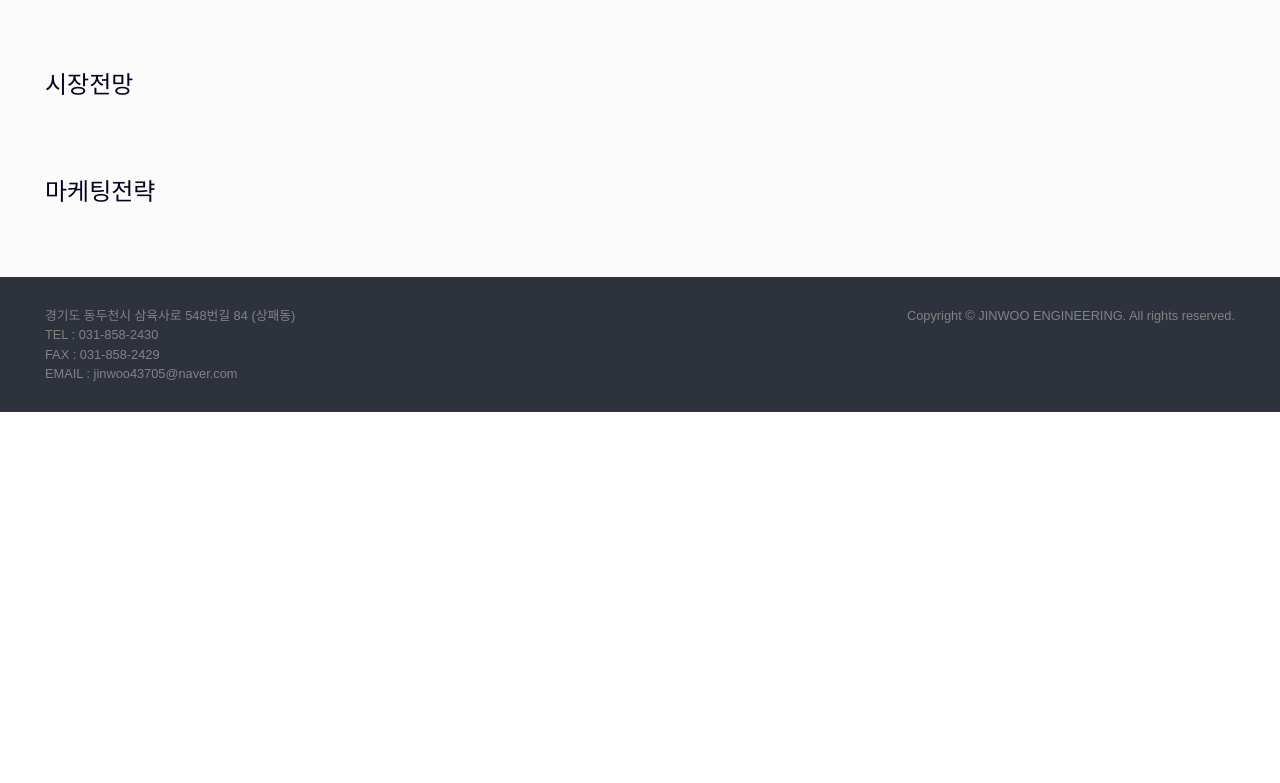
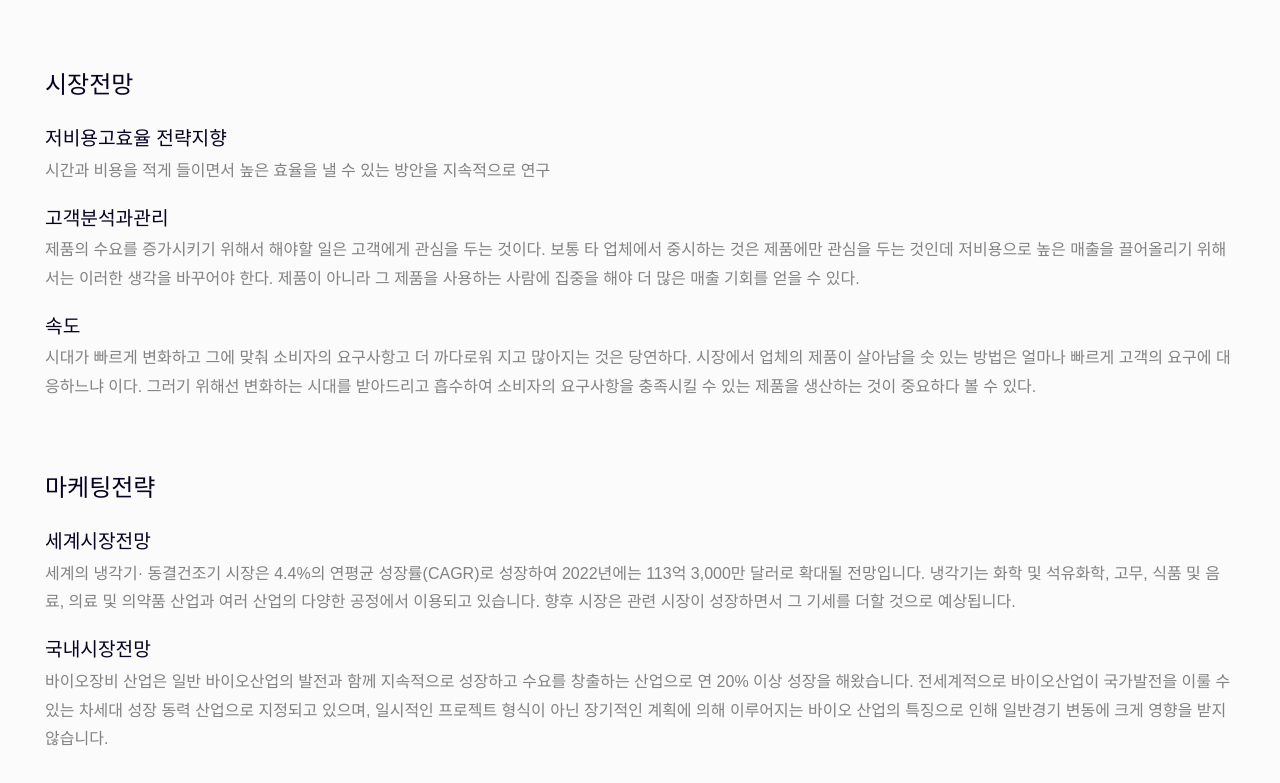
Before and after one commit to jinwoo-engineering/jinwoo-engineering.github.io, a website: page src/sales.html in a window 1280 px wide. Shown: the part 437-1220 px from the top of the page. Before the commit the page ends 849 px from the top, so only its background shows below. Drawn offline with nearby package versions, Linux system fonts and the light colour scheme; files that its build step writes are made by us from their sources.

Commit message:
Add sales

```diff
--- a/src/sales.html
+++ b/src/sales.html
@@ -20,7 +20,7 @@
 		<div class="header-inner">
 			<div data-component="gnb"></div>
 			<div class="header-titles">
-				<h2 class="header-title">사업소개</h2>
+				<h2 class="header-title">매출계획</h2>
 				<div class="header-menu">
 					<a href="#section01" class="__link">예상매출액</a> |
 					<a href="#section02" class="__link">시장전망</a> |
@@ -70,9 +70,26 @@
 			</section>
 			<section id="section02" class="section outlook">
 				<h3 class="section-title">시장전망</h3>
+				<div class="outlook-texts">
+					<h4 class="section-title2">저비용고효율 전략지향</h4>
+					<p>시간과 비용을 적게 들이면서 높은 효율을 낼 수 있는 방안을 지속적으로 연구</p>
+
+					<h4 class="section-title2">고객분석과관리</h4>
+					<p>제품의 수요를 증가시키기 위해서 해야할 일은 고객에게 관심을 두는 것이다. 보통 타 업체에서 중시하는 것은 제품에만 관심을 두는 것인데 저비용으로 높은 매출을 끌어올리기 위해서는 이러한 생각을 바꾸어야 한다. 제품이 아니라 그 제품을 사용하는 사람에 집중을 해야 더 많은 매출 기회를 얻을 수 있다.</p>
+
+					<h4 class="section-title2">속도</h4>
+					<p>시대가 빠르게 변화하고 그에 맞춰 소비자의 요구사항고 더 까다로워 지고 많아지는 것은 당연하다. 시장에서 업체의 제품이 살아남을 숫 있는 방법은 얼마나 빠르게 고객의 요구에 대응하느냐 이다.  그러기 위해선 변화하는 시대를 받아드리고 흡수하여 소비자의 요구사항을 충족시킬 수 있는 제품을 생산하는 것이 중요하다 볼 수 있다.</p>
+				</div>
 			</section>
 			<section id="section02" class="section strategy">
 				<h3 class="section-title">마케팅전략</h3>
+				<div class="strategy-texts">
+					<h4 class="section-title2">세계시장전망</h4>
+					<p>세계의 냉각기· 동결건조기 시장은 4.4%의 연평균 성장률(CAGR)로 성장하여 2022년에는 113억 3,000만 달러로 확대될 전망입니다. 냉각기는 화학 및 석유화학, 고무, 식품 및 음료, 의료 및 의약품 산업과 여러 산업의 다양한 공정에서 이용되고 있습니다. 향후 시장은 관련 시장이 성장하면서 그 기세를 더할 것으로 예상됩니다.</p>
+
+					<h4 class="section-title2">국내시장전망</h4>
+					<p>바이오장비 산업은 일반 바이오산업의 발전과 함께 지속적으로 성장하고 수요를 창출하는 산업으로 연 20% 이상 성장을 해왔습니다. 전세계적으로 바이오산업이 국가발전을 이룰 수 있는 차세대 성장 동력 산업으로 지정되고 있으며, 일시적인 프로젝트 형식이 아닌 장기적인 계획에 의해 이루어지는 바이오 산업의 특징으로 인해 일반경기 변동에 크게 영향을 받지 않습니다. </p>
+				</div>
 			</section>
 		</div>
 	</div>
--- a/src/scss/about.scss
+++ b/src/scss/about.scss
@@ -8,6 +8,10 @@
 
 .section-title{
 	@include section-title;
+}
+
+.section-title2{
+	@include section-title2;
 }
 
 .introduce {
--- a/src/scss/sales.scss
+++ b/src/scss/sales.scss
@@ -8,6 +8,11 @@
 
 .section-title{
 	@include section-title;
+}
+
+.section-title2{
+	@include section-title2;
+	margin-top: 1rem;
 }
 
 .expected{
```
Also changed, not shown: public/sales.html (+1 -1 lines), public/css/about.css, public/css/sales.css, 2 other files.
